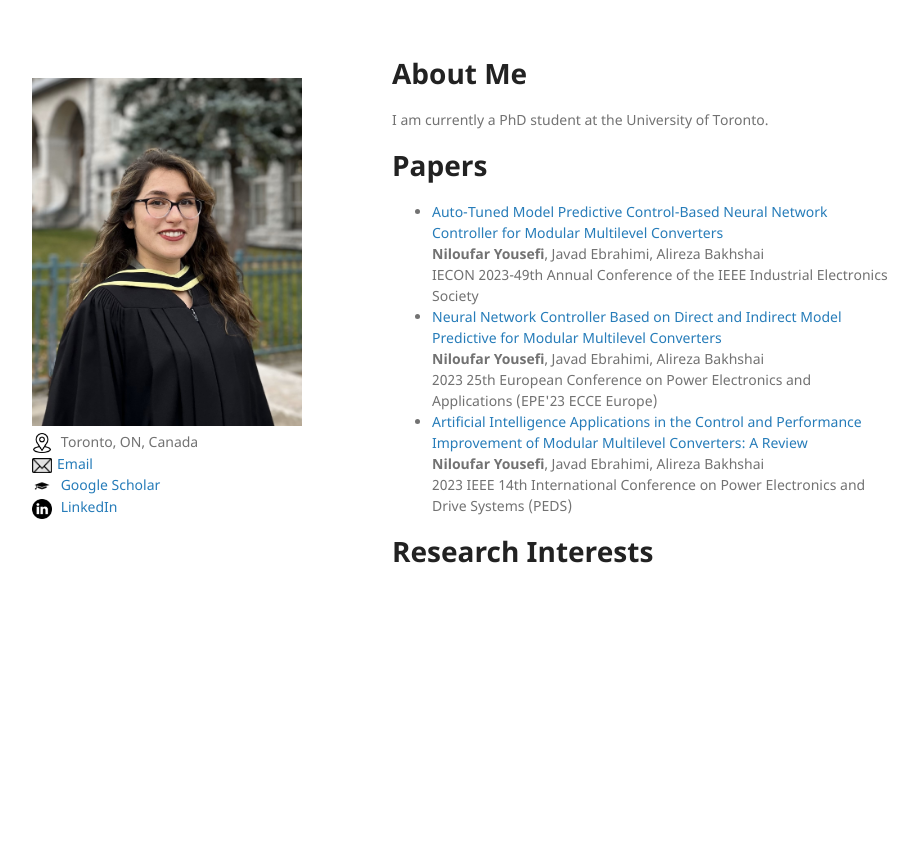
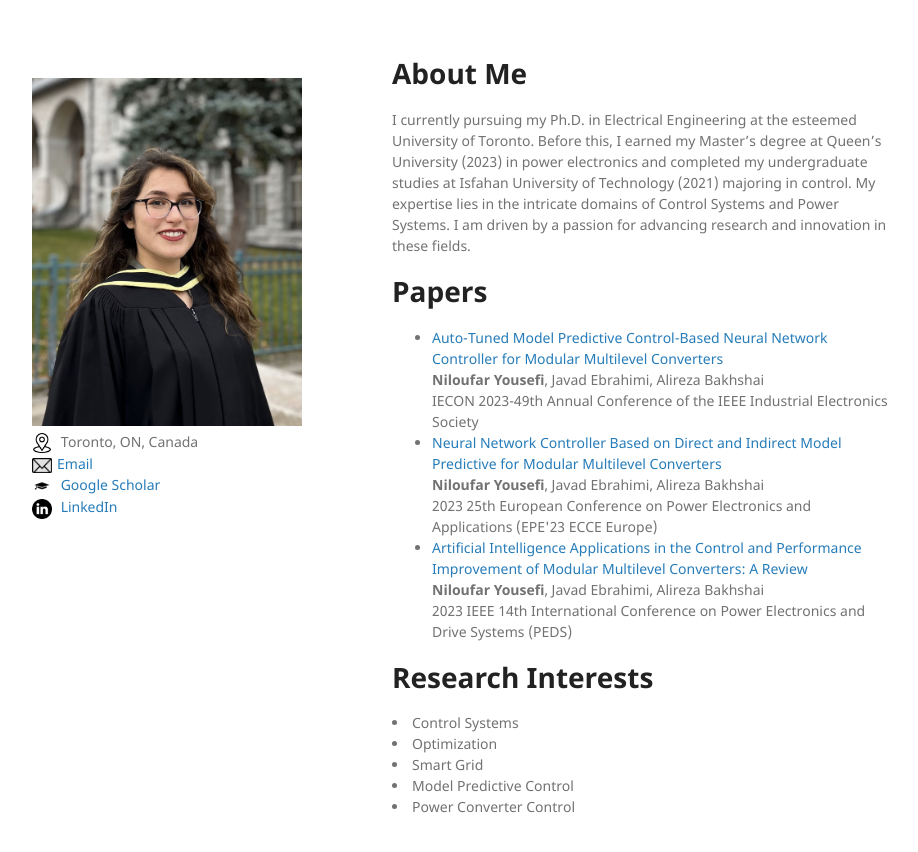
Before and after one commit to niluyou/NilufarYousefi, a Jekyll site: the page built from index.md, in a window 1280 px wide. Shown: the top 852 px of the page, without its empty margins (178-1096 px from the left). Built offline with Jekyll 4.4.1, drawn with Linux system fonts in a browser that asks for light colours.

Commit message:
Update index.md

```diff
--- a/index.md
+++ b/index.md
@@ -3,7 +3,7 @@ layout: default
 ---
 # About Me
 
-I am currently a PhD student at the University of Toronto.
+I currently pursuing my Ph.D. in Electrical Engineering at the esteemed University of Toronto. Before this, I earned my Master's degree at Queen's University (2023) in power electronics and completed my undergraduate studies at Isfahan University of Technology (2021) majoring in control.  My expertise lies in the intricate domains of Control Systems and Power Systems. I am driven by a passion for advancing research and innovation in these fields.
 
 # Papers
 <ul>
@@ -27,3 +27,13 @@ I am currently a PhD student at the University of Toronto.
 </ul>
 
 # Research Interests
+<u1>
+  <li>Control Systems</li>
+  <li>Optimization</li>
+  <li>Smart Grid</li>
+  <li>Model Predictive Control</li>
+  <Li>Power Converter Control</Li>
+
+
+
+</u1>
```
